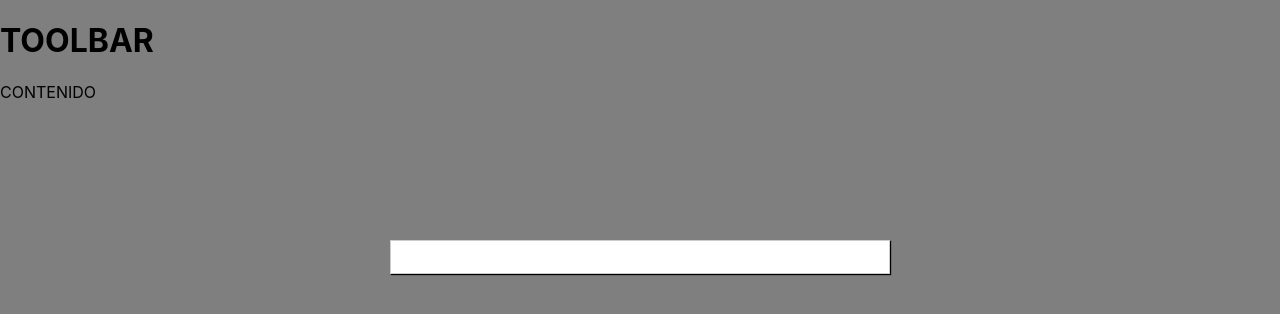
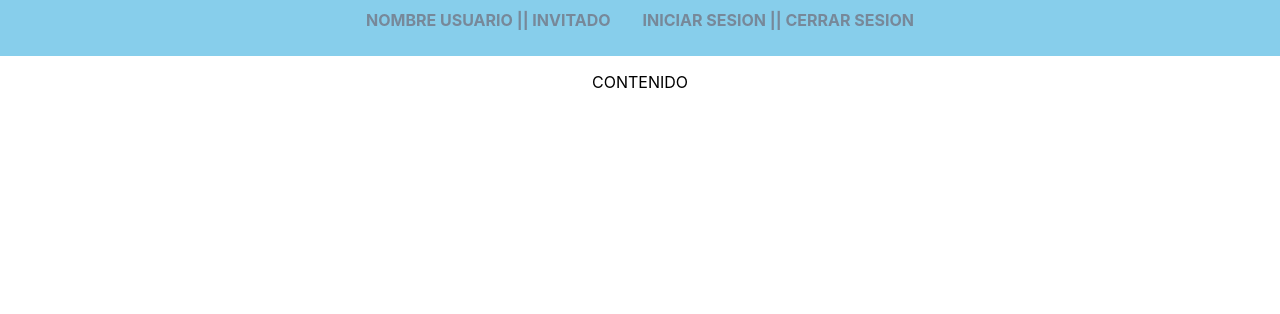
Before and after one commit to Lucaster85/Alkemy-challenge-dashboard, a React (Create React App) app: page / in a window 1280 px wide. Shown: the top 314 px of the page. Built offline with nearby package versions, Linux system fonts and the light colour scheme.

Commit message:
creating nav and nav styling

```diff
--- a/src/App.js
+++ b/src/App.js
@@ -5,7 +5,7 @@ import classes from'./App.module.css';
 
 function App() {
   return (
-    <div>
+    <div className={classes.App}>
       <Layout>
         <AdminApp />
       </Layout>
--- a/src/components/Layout/Layout.js
+++ b/src/components/Layout/Layout.js
@@ -1,10 +1,12 @@
 import React from 'react';
+import Toolbar from '../Navigation/Toolbar/Toolbar';
 import Aux from '../../hoc/Auxiliary';
+import classes from './Layout.module.css';
 
 const layout = props => (
     <Aux>
-        <h1>TOOLBAR</h1>
-        <main>
+        <Toolbar />
+        <main className={classes.Content}>
             {props.children}
             CONTENIDO
         </main>
--- a/src/components/Layout/Layout.module.css
+++ b/src/components/Layout/Layout.module.css
@@ -0,0 +1,3 @@
+.Content {
+    padding: 72px;
+}
--- /dev/null
+++ b/src/components/Navigation/NavigationItems/NavigationItem/NavigationItem.js
@@ -0,0 +1,12 @@
+import React from 'react';
+import classes from './NavigationItem.module.css';
+
+const navigationItem = props => (
+    <li className={classes.NavigationItem}>
+        <a href="/">
+            {props.children}
+        </a>
+    </li>
+);
+
+export default navigationItem;
--- /dev/null
+++ b/src/components/Navigation/NavigationItems/NavigationItem/NavigationItem.module.css
@@ -0,0 +1,22 @@
+.NavigationItem {
+    margin: 0;
+    box-sizing: border-box;
+    display: flex;
+    height: 100%;
+    align-items: center;
+}
+.NavigationItem a {
+    color: lightslategray;
+    font-weight: bold;
+    text-decoration: none;
+    height: 100%;
+    padding: 10px 16px;
+    box-sizing: border-box;
+    display: block;
+}
+.NavigationItem a:hover,
+.NavigationItem a:active,
+.NavigationItem a.active {
+    background-color: blue;
+    color: white;
+}
--- /dev/null
+++ b/src/components/Navigation/NavigationItems/NavigationItems.js
@@ -0,0 +1,13 @@
+import React from 'react';
+import NavigationItem from './NavigationItem/NavigationItem';
+
+import classes from './NavigationItems.module.css';
+
+const navigationItems = () => (
+    <ul className={classes.NavigationItems}>
+        <NavigationItem>NOMBRE USUARIO || INVITADO</NavigationItem>
+        <NavigationItem>INICIAR SESION || CERRAR SESION</NavigationItem>
+    </ul>
+);
+
+export default navigationItems;
--- /dev/null
+++ b/src/components/Navigation/NavigationItems/NavigationItems.module.css
@@ -0,0 +1,8 @@
+.NavigationItems {
+    margin: 0;
+    padding: 0;
+    list-style: none;
+    display: flex;
+    align-items: center;
+    height: 100%;
+}
--- /dev/null
+++ b/src/components/Navigation/Toolbar/Toolbar.js
@@ -0,0 +1,13 @@
+import React from 'react';
+import NavigationItems from '../NavigationItems/NavigationItems';
+import classes from './Toolbar.module.css';
+
+const toolbar = props => (
+    <header className={classes.Toolbar}>
+        <nav>
+            <NavigationItems />
+        </nav>
+    </header>
+);
+
+export default toolbar;
--- /dev/null
+++ b/src/components/Navigation/Toolbar/Toolbar.module.css
@@ -0,0 +1,18 @@
+.Toolbar {
+    box-sizing: border-box;
+    height: 56px;
+    width: 100%;
+    padding: 0 20px;
+    z-index: 90;
+    position: fixed;
+    top: 0;
+    left: 0;
+    display: flex;
+    justify-content: space-around;
+    background-color: skyblue;
+    align-items: center;
+}
+
+.Toolbar nav {
+    height: 100%;
+}
--- a/src/components/UI/Backdrop/Backdrop.js
+++ b/src/components/UI/Backdrop/Backdrop.js
@@ -2,7 +2,7 @@ import React from 'react';
 import classes from './Backdrop.module.css';
 
 const backdrop = props => (
-    /* props.show */ true ? <div className={classes.Backdrop} onClick={props.modalClosed}></div> : null
+    props.show ? <div className={classes.Backdrop} onClick={props.modalClosed}></div> : null
 );
 
 export default backdrop;
--- a/src/components/UI/Modal/Modal.js
+++ b/src/components/UI/Modal/Modal.js
@@ -5,8 +5,8 @@ const modal = props => (
     <div
         className={classes.Modal}
         style={{
-            transform: /* props.show */ true ? 'translateY(0)' : 'translateY(-100)',
-            opacity: /* props.show */ true ? '1' : '0'
+            transform: props.show ? 'translateY(0)' : 'translateY(-100)',
+            opacity: props.show ? '1' : '0'
         }}>
         {props.children}
     </div>
```
